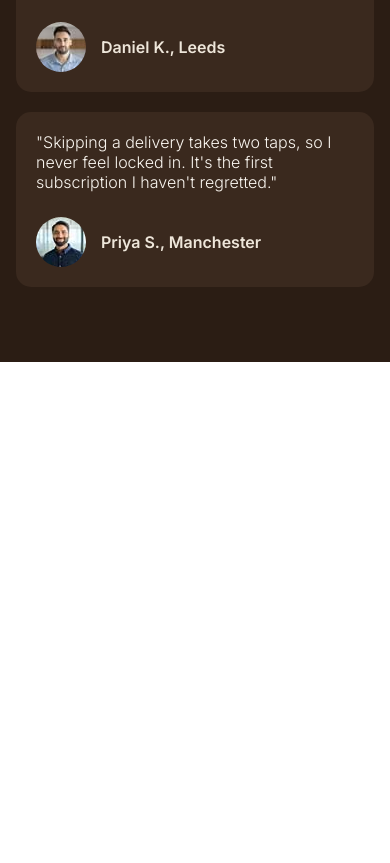
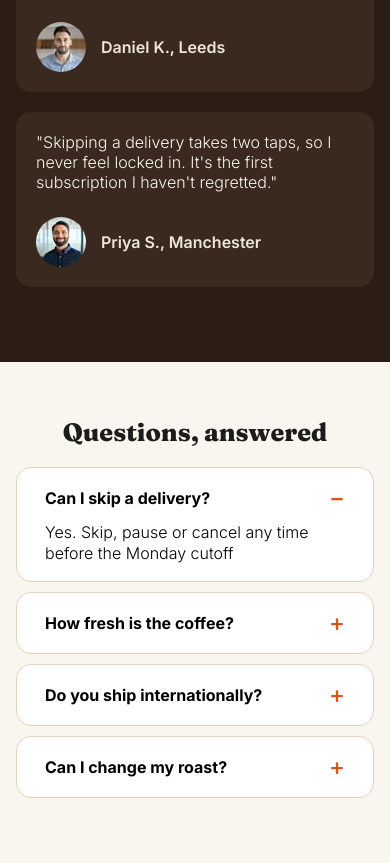
Before and after one commit to codeskeelzz/02-landing-page, a plain HTML site: page index.html in a window 390 px wide. Shown: the part 4553-5416 px from the top of the page. Before the commit the page ends 4915 px from the top, so only its background shows below. Drawn offline with Linux system fonts and the light colour scheme.

Commit message:
Add FAQ section (mobile)

```diff
--- a/index.html
+++ b/index.html
@@ -263,6 +263,35 @@
 
         </section>
 
+        <section class="faq section-container">
+            <div class="container">
+                <h3 class="section-heading">Questions, answered</h3>
+                <div class="faq-list">
+                    <details open>
+                        <summary>Can I skip a delivery?</summary>
+                        <p class="faq__ans">Yes. Skip, pause or cancel any time before the Monday cutoff</p>
+                    </details>
+
+                    <details>
+                        <summary>How fresh is the coffee?</summary>
+                        <p class="faq__ans">We roast to order and ship within two days, so your beans arrive in about a week of roasting.</p>
+                    </details>
+
+                    <details>
+                        <summary>Do you ship internationally?</summary>
+                        <p class="faq__ans">Not yet. We deliver across the UK today, and we're working on adding Europe.</p>
+                    </details>
+
+                    <details>
+                        <summary>Can I change my roast?</summary>
+                        <p class="faq__ans">Yes. Swap your roast, grind or delivery frequency from your account up to the Monday cutoff.</p>
+                    </details>
+                </div>
+
+            </div>
+
+        </section>
+
     </main>
 
     <script src="./script.js"></script>
--- a/styles.css
+++ b/styles.css
@@ -504,9 +504,6 @@ button.nocolor {
 
 
 
-
-
-
 /*===================== 8. TESTIMONIAL  ===========================*/
 .testimonial {
     background-color: #2b1d14;
@@ -550,6 +547,56 @@ button.nocolor {
 
 
 
+/*===================== 9. FAQ  ===========================*/
+.faq {
+    background-color: #f9f5ef;
+}
+
+.faq-list {
+    margin-top: 20px;
+}
+
+details {
+    background-color: #ffffff;
+    border-radius: 15px;
+    margin-bottom: 10px;
+    padding: 18px 28px;
+    border: 1px solid #e0d3bf;
+}
+
+summary {
+    font-weight: 700;
+    list-style: none;
+    display: flex;
+    justify-content: space-between;
+    align-items: center;
+    cursor: pointer;
+}
+
+summary::-webkit-details-marker {
+    display: none;
+}
+
+summary::after {
+    content: "+";
+    font-size: 1.5rem;
+    font-weight: 500;
+    line-height: 1;
+    color: #d9531e;
+}
+
+details[open] summary::after {
+    content: "−";
+}
+
+summary:focus-visible {
+    outline: 2px solid #d9531e;
+    outline-offset: 4px;
+}
+
+.faq__ans {
+    margin-top: 12px;
+}
 
 
 
```
